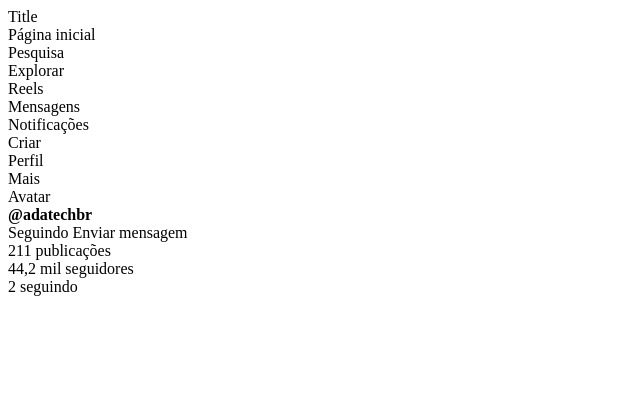
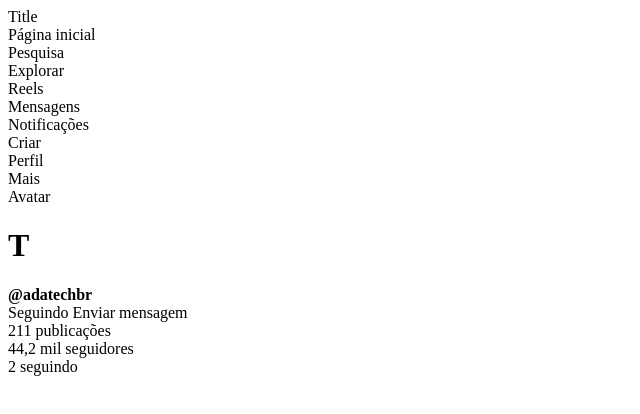
Before and after one commit to vi-lcandido/oidevs-react-ii, a React (Vite) app: page / in a window 1280 px wide. Shown: the top 414 px of the page, without its empty margins (0-640 px from the left). Built offline with nearby package versions, Linux system fonts and the light colour scheme.

Commit message:
feature: title

```diff
--- a/src/App.jsx
+++ b/src/App.jsx
@@ -28,6 +28,7 @@ function App() {
       </Navbar>
       <Header>
         <Avatar />
+        <h1>T</h1>
         <Text bold={true}>@adatechbr</Text>
         <Button>Seguindo</Button>
         <Button>Enviar mensagem</Button>
```
